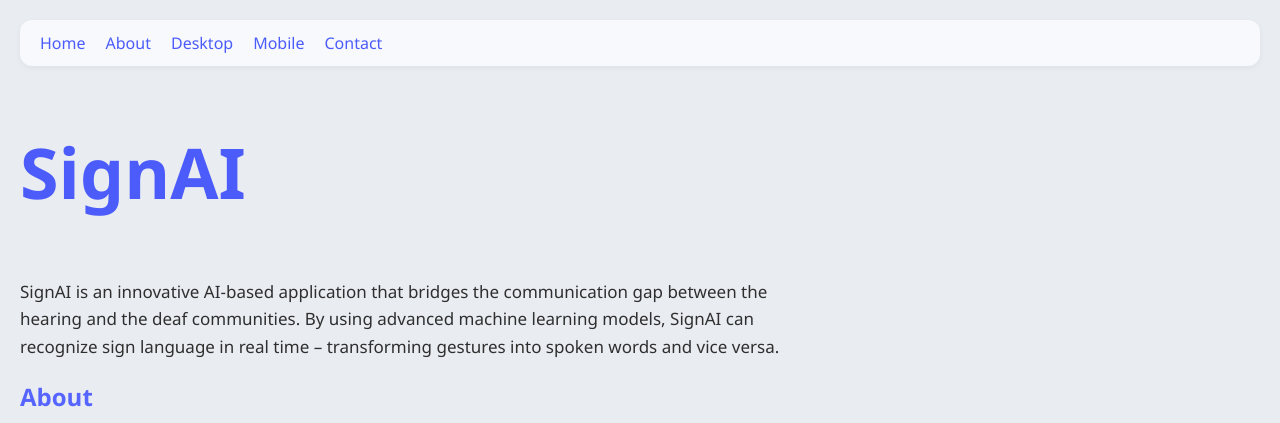
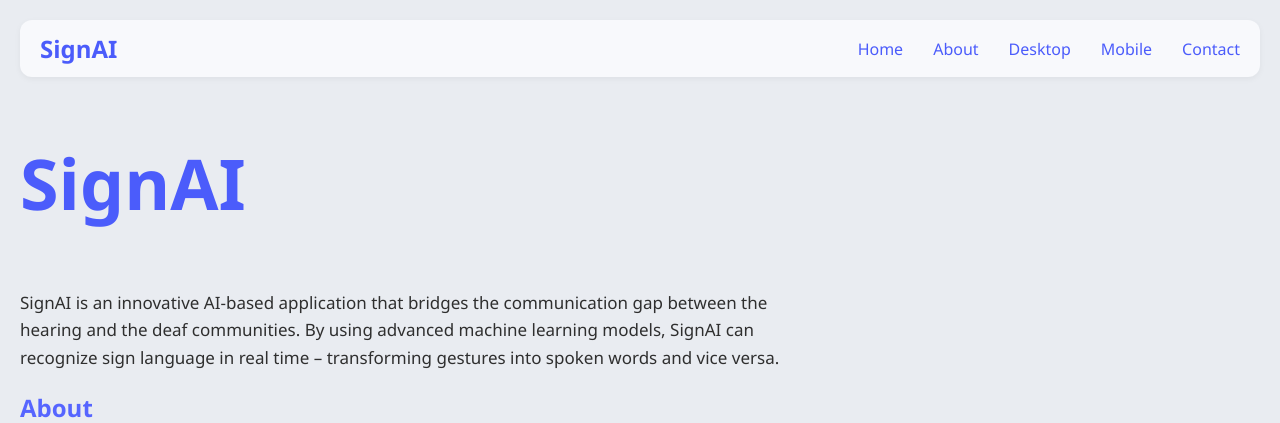
Before and after one commit to Stefanos0710/SignAI, a Flask app: page / in a window 1280 px wide. Shown: the top 423 px of the page. Run offline with Flask 2, Linux system fonts and the light colour scheme.

Commit message:
Improve navigation bar layout and styling
Refactored the navigation bar in index.html to include a site title and grouped navigation links. Updated main.css with new classes and flexbox styles for better alignment and spacing.

```diff
--- a/product_webside/static/css/main.css
+++ b/product_webside/static/css/main.css
@@ -36,6 +36,7 @@ a:hover {
     text-decoration: underline;
 }
 
+/* nav settings */
 nav {
     background-color: #f8f9fc;
     border-radius: 12px;
@@ -43,7 +44,20 @@ nav {
     box-shadow: 0 2px 6px rgba(0,0,0,0.05);
     display: flex;
     gap: 20px;
+    display: flex;
+    justify-content: space-between;
+    align-items: center;
 }
+
+.nav-links {
+    display: flex;
+    gap: 30px;
+}
+
+.nav-title {
+    font-size: 24px;
+    font-weight: 700;
+    color: #4b5cfb;}
 
 footer {
     margin-top: 40px;
--- a/product_webside/templates/index.html
+++ b/product_webside/templates/index.html
@@ -8,11 +8,14 @@
 </head>
 <body>
 <nav>
-    <a href="#home">Home</a>
-    <a href="#about">About</a>
-    <a href="#desktop">Desktop</a>
-    <a href="#mobile">Mobile</a>
-    <a href="#contact">Contact</a>
+    <div class="nav-title">SignAI</div>
+    <div class="nav-links">
+        <a href="#home">Home</a>
+        <a href="#about">About</a>
+        <a href="#desktop">Desktop</a>
+        <a href="#mobile">Mobile</a>
+        <a href="#contact">Contact</a>
+    </div>
 </nav>
 
 <section id="home">
```
